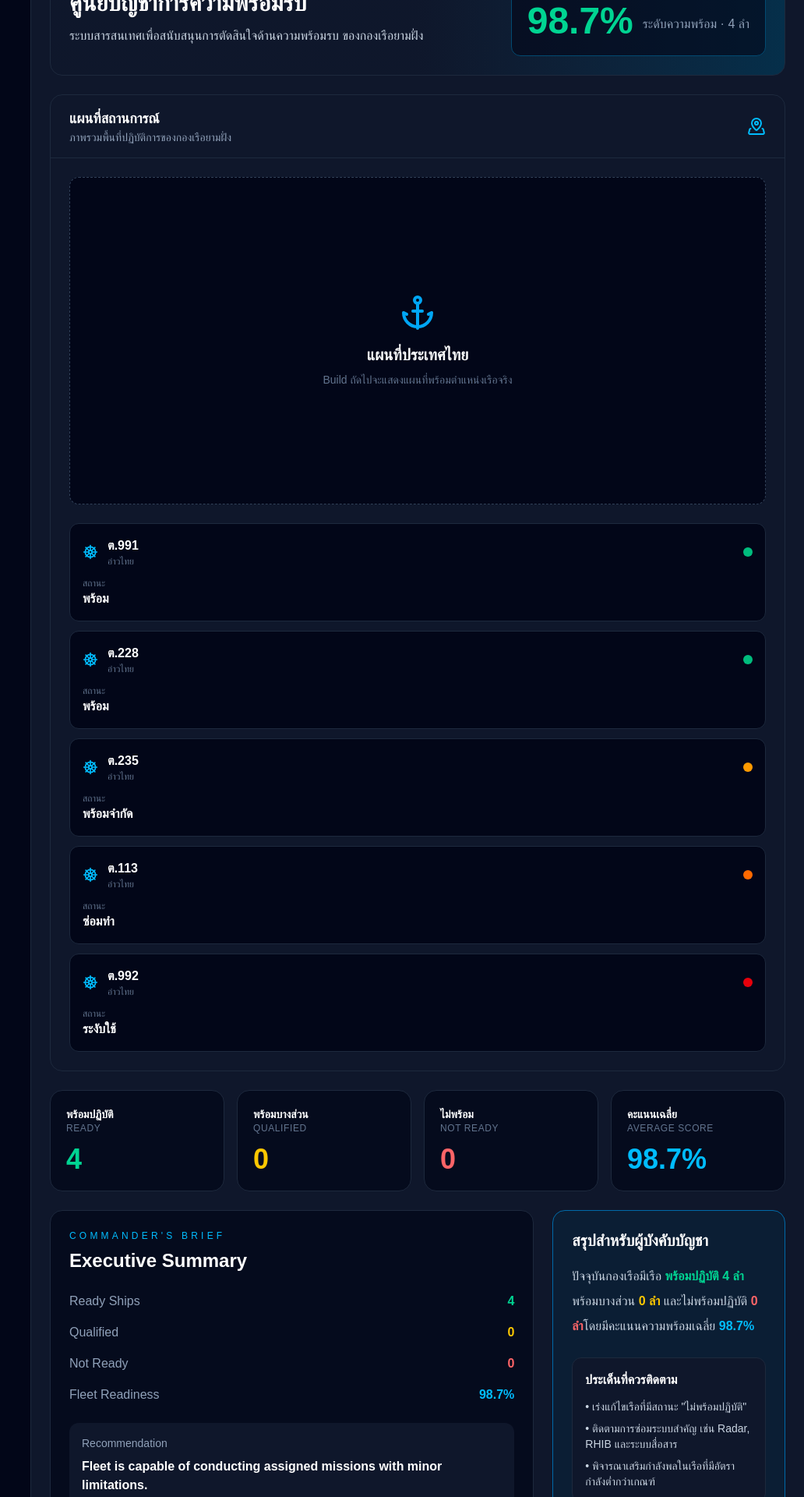
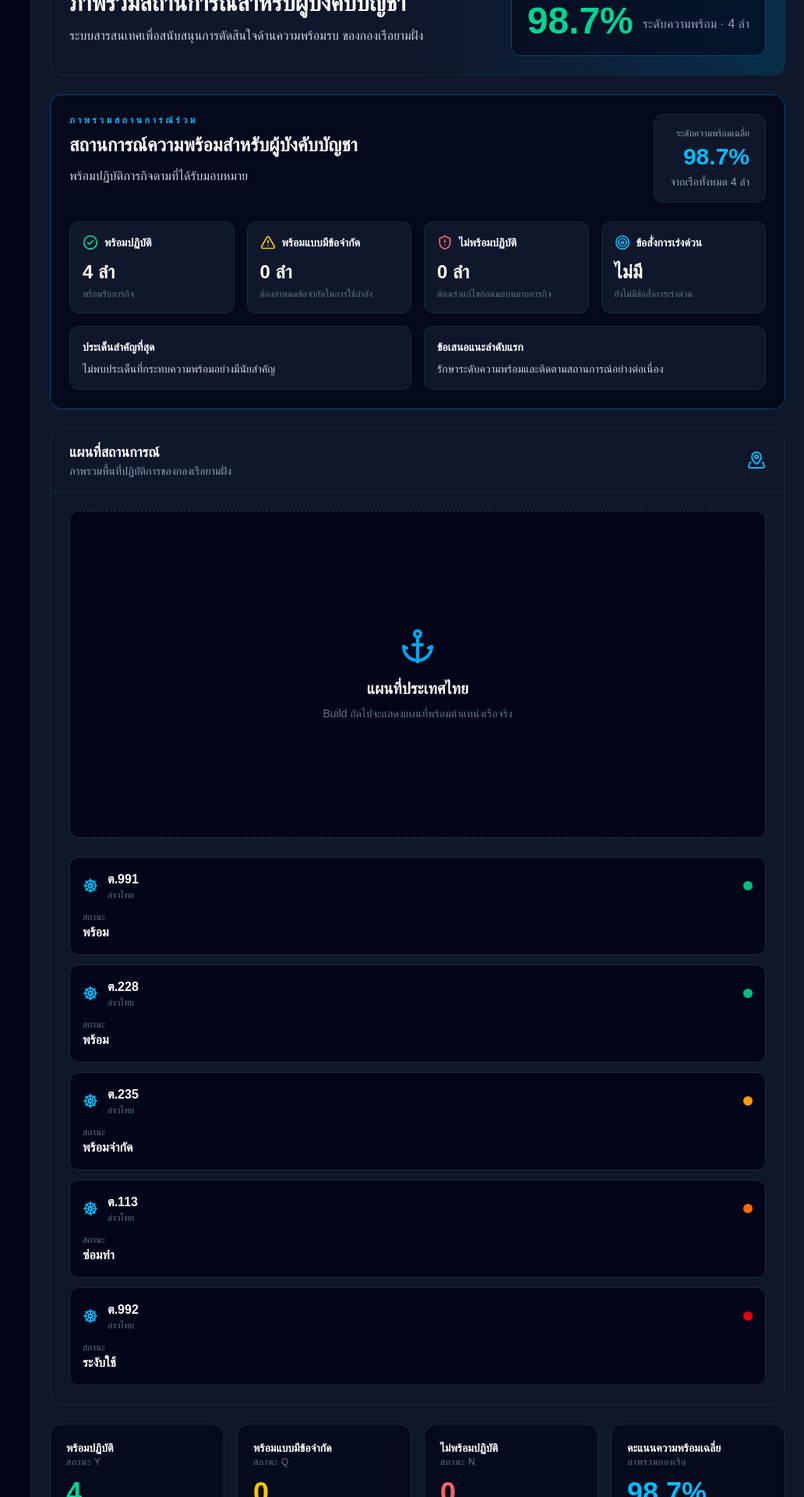
Before and after one commit to peerawatsuwa-tech/cris-gyf, a React (Vite) app: page / in a window 1280 px wide. Shown: the part 560-2480 px from the top of the page at 78% size, without its empty margins (248-1280 px from the left). Built offline with nearby package versions, Linux system fonts and the light colour scheme; a web font is replaced by a local one.

Commit message:
feat(command): add commander common operational picture

```diff
--- /dev/null
+++ b/src/components/command/CommanderCOPPanel.tsx
@@ -0,0 +1,116 @@
+import { AlertTriangle, CheckCircle2, ShieldAlert, Target } from "lucide-react";
+import { useCommanderSnapshot } from "@/hooks/useCommanderSnapshot";
+import { useFleetIntelligence } from "@/hooks/useFleetIntelligence";
+
+function readinessText(limited: number, notReady: number) {
+  if (notReady > 0) return "ต้องเร่งแก้ไขข้อขัดข้องที่กระทบภารกิจสำคัญ";
+  if (limited > 0) return "พร้อมปฏิบัติภารกิจโดยรวม แต่ยังมีข้อจำกัดบางส่วน";
+  return "พร้อมปฏิบัติภารกิจตามที่ได้รับมอบหมาย";
+}
+
+export default function CommanderCOPPanel() {
+  const { ready, limited, notReady, total, average } = useCommanderSnapshot();
+  const intelligence = useFleetIntelligence();
+  const topIssue = intelligence.issues[0];
+  const topAction = intelligence.actions[0];
+
+  return (
+    <section className="rounded-2xl border border-sky-900 bg-slate-950/80 p-6">
+      <div className="flex flex-col justify-between gap-4 lg:flex-row lg:items-start">
+        <div>
+          <p className="text-xs font-semibold tracking-[0.3em] text-sky-400">
+            ภาพรวมสถานการณ์ร่วม
+          </p>
+          <h2 className="mt-2 text-2xl font-bold text-white">
+            สถานการณ์ความพร้อมสำหรับผู้บังคับบัญชา
+          </h2>
+          <p className="mt-3 text-slate-300">
+            {readinessText(limited, notReady)}
+          </p>
+        </div>
+
+        <div className="rounded-xl border border-slate-800 bg-slate-900 px-5 py-4 text-right">
+          <p className="text-xs text-slate-400">ระดับความพร้อมเฉลี่ย</p>
+          <p className="mt-1 text-3xl font-bold text-sky-400">{average.toFixed(1)}%</p>
+          <p className="mt-1 text-sm text-slate-400">จากเรือทั้งหมด {total} ลำ</p>
+        </div>
+      </div>
+
+      <div className="mt-6 grid gap-4 md:grid-cols-2 xl:grid-cols-4">
+        <SummaryItem
+          icon={<CheckCircle2 className="h-5 w-5 text-emerald-400" />}
+          label="พร้อมปฏิบัติ"
+          value={`${ready} ลำ`}
+          detail="พร้อมรับภารกิจ"
+        />
+        <SummaryItem
+          icon={<AlertTriangle className="h-5 w-5 text-yellow-400" />}
+          label="พร้อมแบบมีข้อจำกัด"
+          value={`${limited} ลำ`}
+          detail="ต้องกำหนดข้อจำกัดในการใช้กำลัง"
+        />
+        <SummaryItem
+          icon={<ShieldAlert className="h-5 w-5 text-red-400" />}
+          label="ไม่พร้อมปฏิบัติ"
+          value={`${notReady} ลำ`}
+          detail="ต้องเร่งแก้ไขก่อนมอบหมายภารกิจ"
+        />
+        <SummaryItem
+          icon={<Target className="h-5 w-5 text-sky-400" />}
+          label="ข้อสั่งการเร่งด่วน"
+          value={topAction ? "1 รายการสำคัญ" : "ไม่มี"}
+          detail={topAction?.title ?? "ยังไม่มีข้อสั่งการเร่งด่วน"}
+        />
+      </div>
+
+      <div className="mt-4 grid gap-4 lg:grid-cols-2">
+        <div className="rounded-xl border border-slate-800 bg-slate-900 p-4">
+          <p className="text-sm font-semibold text-white">ประเด็นสำคัญที่สุด</p>
+          <p className="mt-2 text-sm text-slate-300">
+            {topIssue?.title ?? "ไม่พบประเด็นที่กระทบความพร้อมอย่างมีนัยสำคัญ"}
+          </p>
+          {topIssue && (
+            <p className="mt-2 text-xs text-slate-500">
+              กระทบเรือ {topIssue.affectedShips} ลำ และ {topIssue.affectedMissions} ภารกิจ
+            </p>
+          )}
+        </div>
+
+        <div className="rounded-xl border border-slate-800 bg-slate-900 p-4">
+          <p className="text-sm font-semibold text-white">ข้อเสนอแนะลำดับแรก</p>
+          <p className="mt-2 text-sm text-slate-300">
+            {topAction?.title ?? "รักษาระดับความพร้อมและติดตามสถานการณ์อย่างต่อเนื่อง"}
+          </p>
+          {topAction && (
+            <p className="mt-2 text-xs text-slate-500">
+              เกี่ยวข้องกับเรือ {topAction.affectedShips} ลำ
+            </p>
+          )}
+        </div>
+      </div>
+    </section>
+  );
+}
+
+function SummaryItem({
+  icon,
+  label,
+  value,
+  detail,
+}: {
+  icon: React.ReactNode;
+  label: string;
+  value: string;
+  detail: string;
+}) {
+  return (
+    <div className="rounded-xl border border-slate-800 bg-slate-900 p-4">
+      <div className="flex items-center gap-2">
+        {icon}
+        <p className="text-sm font-semibold text-white">{label}</p>
+      </div>
+      <p className="mt-3 text-2xl font-bold text-white">{value}</p>
+      <p className="mt-1 text-xs text-slate-500">{detail}</p>
+    </div>
+  );
+}
--- a/src/components/command/cards/CommanderExecutiveBrief.tsx
+++ b/src/components/command/cards/CommanderExecutiveBrief.tsx
@@ -1,104 +1,38 @@
 import { useCommanderSnapshot } from "@/hooks/useCommanderSnapshot";
+import { useFleetIntelligence } from "@/hooks/useFleetIntelligence";
 
 export default function CommanderExecutiveBrief() {
   const { ready, limited, notReady, average } = useCommanderSnapshot();
+  const intelligence = useFleetIntelligence();
+  const topAction = intelligence.actions[0];
 
   return (
-
     <div className="rounded-2xl border border-slate-800 bg-slate-950/70 p-6">
-
-      <p className="text-xs uppercase tracking-[0.35em] text-sky-400">
-
-        COMMANDER'S BRIEF
-
-      </p>
-
-      <h2 className="mt-2 text-2xl font-bold text-white">
-
-        Executive Summary
-
-      </h2>
+      <p className="text-xs tracking-[0.35em] text-sky-400">สรุปสถานการณ์</p>
+      <h2 className="mt-2 text-2xl font-bold text-white">สาระสำคัญสำหรับผู้บังคับบัญชา</h2>
 
       <div className="mt-6 space-y-4">
-
-        <Row
-          title="Ready Ships"
-          value={`${ready}`}
-          color="text-emerald-400"
-        />
-
-        <Row
-          title="Qualified"
-          value={`${limited}`}
-          color="text-yellow-400"
-        />
-
-        <Row
-          title="Not Ready"
-          value={`${notReady}`}
-          color="text-red-400"
-        />
-
-        <Row
-          title="Fleet Readiness"
-          value={`${average.toFixed(1)}%`}
-          color="text-sky-400"
-        />
-
+        <Row title="เรือพร้อมปฏิบัติ" value={`${ready} ลำ`} color="text-emerald-400" />
+        <Row title="เรือพร้อมแบบมีข้อจำกัด" value={`${limited} ลำ`} color="text-yellow-400" />
+        <Row title="เรือไม่พร้อมปฏิบัติ" value={`${notReady} ลำ`} color="text-red-400" />
+        <Row title="ความพร้อมเฉลี่ยของกองเรือ" value={`${average.toFixed(1)}%`} color="text-sky-400" />
       </div>
 
       <div className="mt-6 rounded-xl bg-slate-900 p-4">
-
-        <p className="text-sm text-slate-400">
-
-          Recommendation
-
+        <p className="text-sm text-slate-400">ข้อเสนอแนะลำดับแรก</p>
+        <p className="mt-2 font-semibold text-white">
+          {topAction?.title ?? "รักษาระดับความพร้อมและติดตามสถานการณ์อย่างต่อเนื่อง"}
         </p>
-
-        <p className="mt-2 font-semibold text-white">
-
-          Fleet is capable of conducting
-          assigned missions with
-          minor limitations.
-
-        </p>
-
       </div>
-
     </div>
-
   );
-
 }
 
-function Row({
-  title,
-  value,
-  color,
-}:{
-  title:string;
-  value:string;
-  color:string;
-}){
-
-  return(
-
-    <div className="flex justify-between">
-
-      <span className="text-slate-400">
-
-        {title}
-
-      </span>
-
-      <span className={`font-bold ${color}`}>
-
-        {value}
-
-      </span>
-
+function Row({ title, value, color }: { title: string; value: string; color: string }) {
+  return (
+    <div className="flex justify-between gap-4">
+      <span className="text-slate-400">{title}</span>
+      <span className={`font-bold ${color}`}>{value}</span>
     </div>
-
-  )
-
+  );
 }
--- a/src/components/command/cards/CommanderStatusBar.tsx
+++ b/src/components/command/cards/CommanderStatusBar.tsx
@@ -5,10 +5,10 @@ export default function CommanderStatusBar() {
 
   return (
     <div className="grid gap-4 md:grid-cols-4">
-      <Status title="พร้อมปฏิบัติ" subtitle="Ready" value={ready} color="text-emerald-400" />
-      <Status title="พร้อมบางส่วน" subtitle="Qualified" value={limited} color="text-yellow-400" />
-      <Status title="ไม่พร้อม" subtitle="Not Ready" value={notReady} color="text-red-400" />
-      <Status title="คะแนนเฉลี่ย" subtitle="Average Score" value={`${average.toFixed(1)}%`} color="text-sky-400" />
+      <Status title="พร้อมปฏิบัติ" subtitle="สถานะ Y" value={ready} color="text-emerald-400" />
+      <Status title="พร้อมแบบมีข้อจำกัด" subtitle="สถานะ Q" value={limited} color="text-yellow-400" />
+      <Status title="ไม่พร้อมปฏิบัติ" subtitle="สถานะ N" value={notReady} color="text-red-400" />
+      <Status title="คะแนนความพร้อมเฉลี่ย" subtitle="ภาพรวมกองเรือ" value={`${average.toFixed(1)}%`} color="text-sky-400" />
     </div>
   );
 }
@@ -27,7 +27,7 @@ function Status({
   return (
     <div className="rounded-2xl border border-slate-800 bg-slate-950/70 p-5">
       <p className="text-sm font-semibold text-white">{title}</p>
-      <p className="text-xs uppercase tracking-wider text-slate-500">{subtitle}</p>
+      <p className="text-xs tracking-wider text-slate-500">{subtitle}</p>
       <p className={`mt-3 text-4xl font-bold ${color}`}>{value}</p>
     </div>
   );
--- a/src/pages/CommandCenter/CommandCenterPage.tsx
+++ b/src/pages/CommandCenter/CommandCenterPage.tsx
@@ -3,6 +3,7 @@ import { useCommanderSnapshot } from "@/hooks/useCommanderSnapshot";
 
 import SecurityBanner from "@/components/common/SecurityBanner";
 import OperationalMap from "@/components/command/OperationalMap";
+import CommanderCOPPanel from "@/components/command/CommanderCOPPanel";
 
 import CommanderStatusBar from "@/components/command/cards/CommanderStatusBar";
 import CommanderExecutiveBrief from "@/components/command/cards/CommanderExecutiveBrief";
@@ -32,7 +33,7 @@ export default function CommandCenterPage() {
               </p>
 
               <h1 className="mt-2 text-3xl font-bold text-white">
-                ศูนย์บัญชาการความพร้อมรบ
+                ภาพรวมสถานการณ์สำหรับผู้บังคับบัญชา
               </h1>
 
               <p className="mt-3 max-w-3xl text-slate-300">
@@ -66,6 +67,9 @@ export default function CommandCenterPage() {
 
         </section>
 
+        {/* ภาพรวมสถานการณ์ร่วม */}
+        <CommanderCOPPanel />
+
         {/* แผนที่ */}
         <OperationalMap />
 
```
Also changed, not shown: src/components/command/CriticalAlertCard.tsx (+6 -40 lines).
